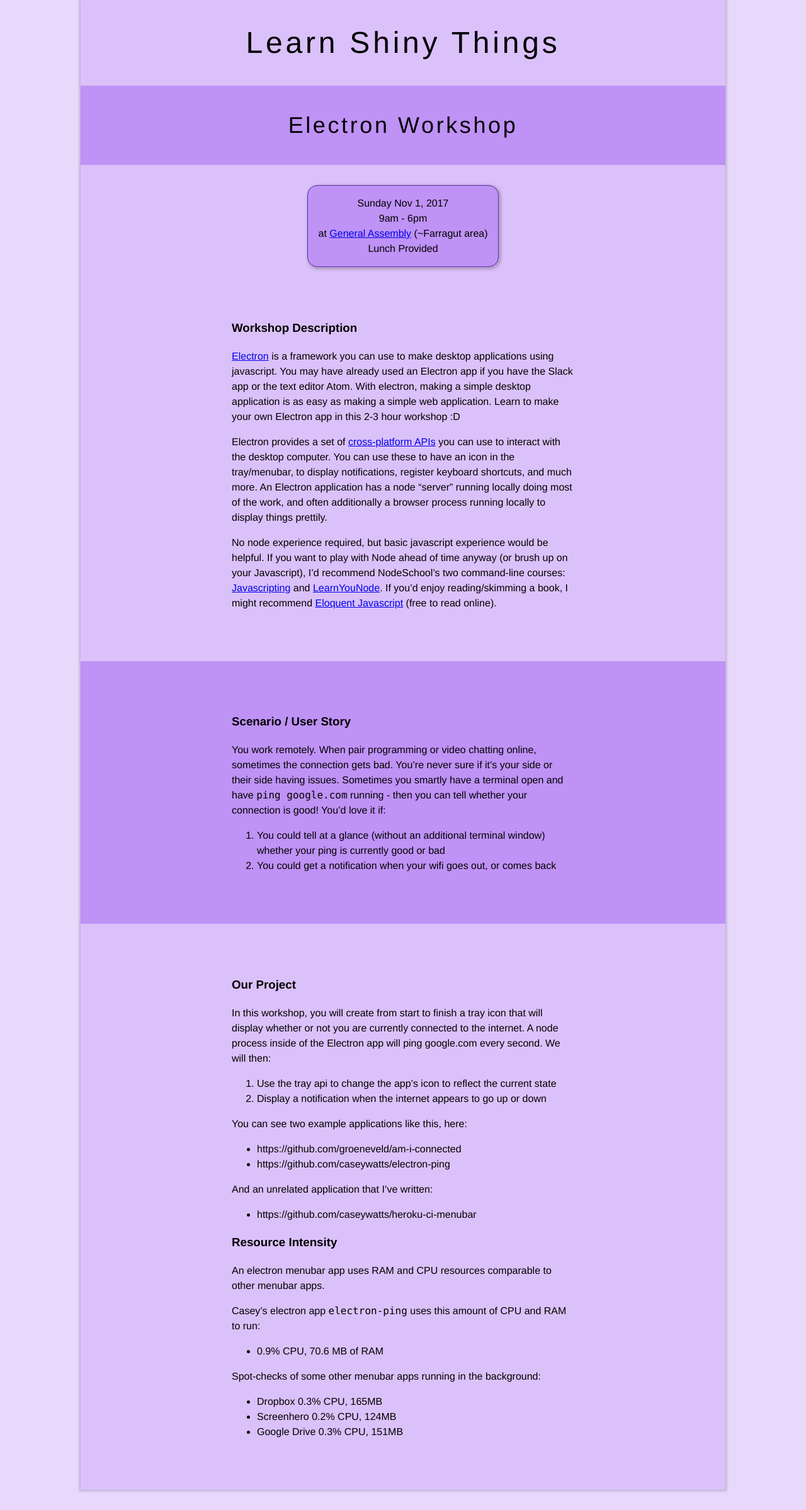
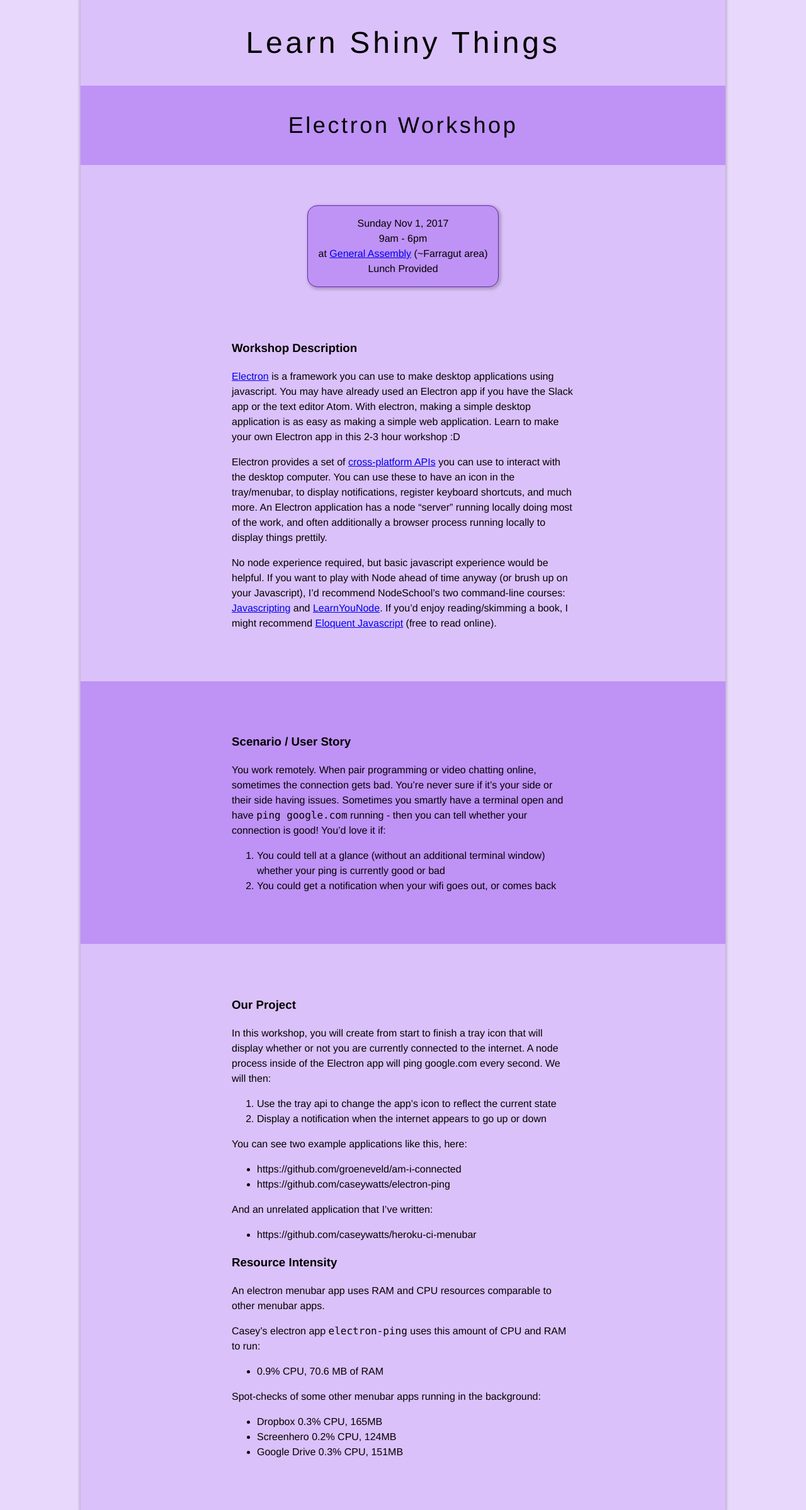
Before and after one commit to learnshinythings/learnshinythings.github.io, a Jekyll site: the page built from electron.md, in a window 1280 px wide. Shown: the whole page at 63% size. Built offline with Jekyll 4.4.1, drawn with Linux system fonts in a browser that asks for light colours; nearby versions of some CDN libraries.

Commit message:
slight padding tweak

```diff
--- a/electron.md
+++ b/electron.md
@@ -12,7 +12,7 @@ Electron Workshop
 </div>
 </div>
 
-<div class="bg-purp-light tc pt4">
+<div class="bg-purp-light tc pt5">
 <div class="f5 measure-wide dib tl" markdown="1">
 <div class="tc pa3 ba br4 b--purple bg-purp shadow-3">
   <div>Sunday Nov 1, 2017</div>
```
